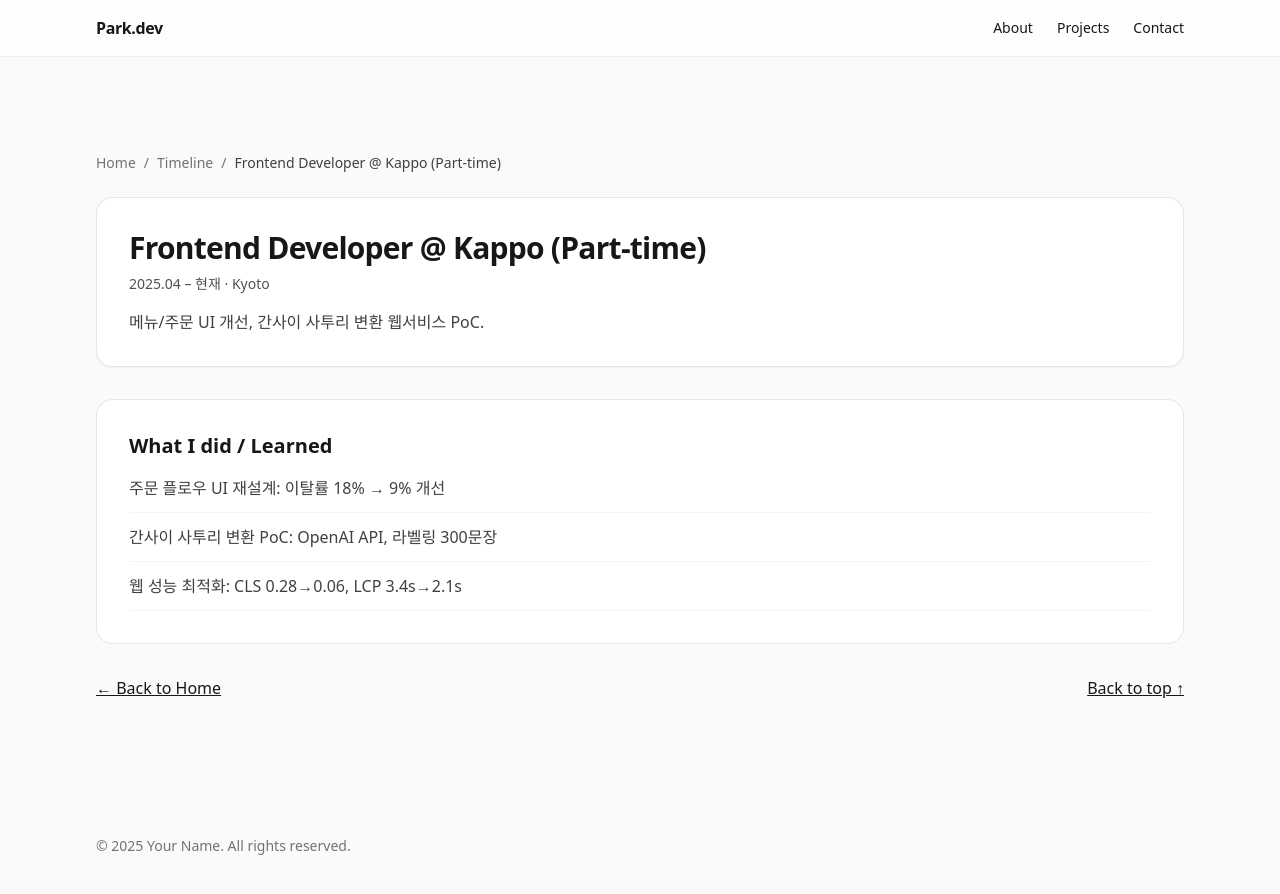
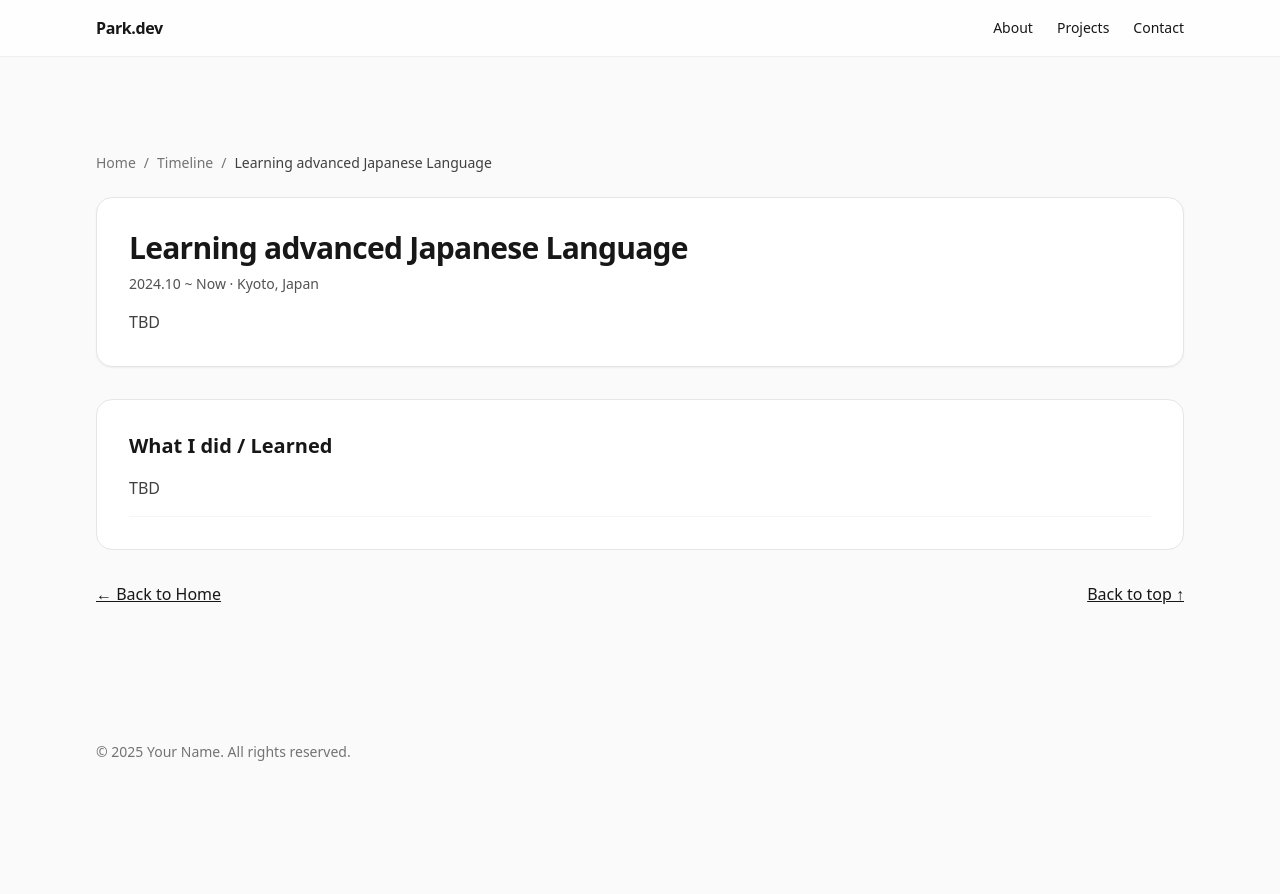
Before and after one commit to jongik96/portfolio, a React (Create React App) app: page /timeline/kappo-frontend-parttime in a window 1280 px wide. After the commit the page ends 802 px from the top, so only its background shows below. Built offline with nearby package versions, Linux system fonts and the light colour scheme.

Commit message:
data update

```diff
--- a/src/components/Hero.jsx
+++ b/src/components/Hero.jsx
@@ -26,7 +26,7 @@
         </p>
 
         <p className="mt-4 sm:mt-6 leading-relaxed text-[15px] sm:text-base">
-          {resume.summary || "（パク・ジョンイク）と申します。私は、着実に成長するフロントエンド開発者になるために、毎日短い時間でも学習を続け、復習や新しい知識の習得に時間を投資しています。また、複数回のプロジェクト経験を通じて、UI/UXを意識した開発や、バックエンド開発者・Webデザイナーなど多様なメンバーとの協働の重要性を身をもって実感しました。その中で、JiraやGitなどのツール理解を深め、円滑なコミュニケーションの重要性も常に意識しています。React、Next.js、TypeScriptを用いた開発を得意としており、AWSを活用したインフラ構築の経験も豊富にあります。"}
+          {resume.summary || "（パク・ジョンイク）と申します。私は、着実に成長するフロントエンド開発者になるために、毎日短い時間でも学習を続け、復習や新しい知識の習得に時間を投資しています。また、複数回のプロジェクト経験を通じて、UI/UXを意識した開発や、バックエンド開発者・Webデザイナーなど多様なメンバーとの協働の重要性を身をもって実感しました。その中で、JiraやGitなどのツール理解を深め、円滑なコミュニケーションの重要性も常に意識しています。React、Next.js、TypeScriptを用いた開発を得意としており、AWS,Linux Languageを活用したインフラ構築の経験も豊富にあります。"}
         </p>
 
         {/* 하이라이트 */}
--- a/src/data/resume.jsx
+++ b/src/data/resume.jsx
@@ -3,27 +3,31 @@
   timeline: [
     {
       slug: "kappo-frontend-parttime",
-      title: "Frontend Developer @ Kappo (Part-time)",
-      period: "2025.04 – 현재",
-      place: "Kyoto",
-      desc: "메뉴/주문 UI 개선, 간사이 사투리 변환 웹서비스 PoC.",
+      title: "Learning advanced Japanese Language",
+      period: "2024.10 ~ Now",
+      place: "Kyoto, Japan",
+      desc: "TBD",
       details: [
-        "주문 플로우 UI 재설계: 이탈률 18% → 9% 개선",
-        "간사이 사투리 변환 PoC: OpenAI API, 라벨링 300문장",
-        "웹 성능 최적화: CLS 0.28→0.06, LCP 3.4s→2.1s",
+        "TBD",
       ],
     },
     {
       slug: "web-developer-seoul",
       title: "Web Front-end Developer",
       period: "2022.4 – 2024.8",
-      place: "Seoul, Republic of Korea",
+      place: "Fatherslab.Inc, Seoul, Republic of Korea",
       desc: "フロントエンド開発者として勤務 ",
       desc_detail: "約2年半の間に2つのプロジェクトに参加し、実務への理解度、同僚とのコミュニケーションや協働能力、そしてサーバー管理に関するスキルを向上させました。",
       details: [
         "入社時点で開始されていたWebサイト開発プロジェクトに参加し、2年間にわたり企画段階から設計、デザイン、開発、テスト、保守まで、プロジェクトの全工程に携わることで大きな経験を積むことができました。",
         "フロントエンド開発者として、デザイナー、Webパブリッシャー、バックエンド開発者と連携しながら、Webサイト全体のUI/UX開発や、AWSを用いたサーバーインフラ構築も担当しました。",
         "さらに、2023年9月からの1年間は既存のWebプロジェクトと並行して、Automotiveアプリ開発プロジェクトにも参加しました。台湾やインドなど複数の開発会社との協働を通じて、IT業務に必要な英語力を向上させることができ、またBluetooth機能の開発にあたりJavaやC++を使用することで、Automotiveシステムに関する理解も深めることができました。",
+        {
+          text: "代表プロジェクト）ビッグデータアルゴリズムを活用したPythonベースの釣り場推薦Webアプリ",
+          links: [
+            { type: "link",    url: "https://fatherslab.com/page/home/home.html", label: "Company URL" }
+          ]
+        },
       ],
     },
           {
--- a/src/pages/TimelineDetail.jsx
+++ b/src/pages/TimelineDetail.jsx
@@ -1,8 +1,30 @@
 // src/pages/TimelineDetail.jsx
 import { useEffect } from "react";
 import { useParams, Link, useNavigate } from "react-router-dom";
-import { FaGithub } from "react-icons/fa";
+import { FaGithub, FaExternalLinkAlt } from "react-icons/fa";
 import resume from "../data/resume";
+
+function LinkBadge({ link }) {
+  const map = {
+    github: { icon: <FaGithub />, defaultLabel: "GitHub" },
+    link:   { icon: <FaExternalLinkAlt />, defaultLabel: "Link" },
+  };
+  const meta = map[link.type] ?? map.link;
+  const label = link.label || meta.defaultLabel;
+
+  return (
+    <a
+      href={link.url}
+      target="_blank"
+      rel="noopener noreferrer"
+      className="inline-flex items-center gap-1 px-3 py-1.5 rounded-md border border-neutral-200 dark:border-neutral-700 hover:bg-pastel-accent/20 transition text-sm"
+      aria-label={`${label} を開く`}
+    >
+      <span className="text-base">{meta.icon}</span>
+      <span>{label}</span>
+    </a>
+  );
+}
 
 export default function TimelineDetail() {
   const { slug } = useParams();
@@ -47,53 +69,27 @@
         <div className="bg-white rounded-2xl border border-neutral-200 dark:border-neutral-800 p-6 md:p-8">
           <h2 className="text-xl font-semibold mb-4">What I did / Learned</h2>
 
-          <ul className="space-y-3">
+          <ul className="space-y-4">
             {details.map((d, i) => (
-              <li
-                key={i}
-                className="flex flex-col sm:flex-row sm:items-center sm:justify-between gap-2 border-b border-neutral-100 dark:border-neutral-800 pb-3"
-              >
+              <li key={i} className="flex flex-col gap-2 border-b border-neutral-100 dark:border-neutral-800 pb-4">
                 <p className="text-neutral-700 dark:text-neutral-300">{d.text}</p>
 
-                {/* 깃허브 링크(옵션) — d.github: string | string[] 지원 */}
-                {d.github && (
+                {/* 여러 하이퍼링크 지원: github/demo/doc/slide/video/link 등 */}
+                {Array.isArray(d.links) && d.links.length > 0 && (
                   <div className="flex flex-wrap gap-2">
-                    {(Array.isArray(d.github) ? d.github : [d.github]).map((url, idx) => (
-                      <a
-                        key={idx}
-                        href={url}
-                        target="_blank"
-                        rel="noopener noreferrer"
-                        className="inline-flex items-center gap-1 px-3 py-1.5 rounded-md border border-neutral-200 dark:border-neutral-700 hover:bg-pastel-accent/20 transition text-sm"
-                      >
-                        <FaGithub className="text-base" />
-                        <span>GitHub</span>
-                      </a>
-                    ))}
+                    {d.links.map((lnk, idx) => <LinkBadge key={idx} link={lnk} />)}
                   </div>
                 )}
               </li>
             ))}
           </ul>
 
-          {/* 항목 외에 추가 레포 전체 목록이 있으면 (옵션) */}
-          {Array.isArray(item.repos) && item.repos.length > 0 && (
+          {/* 공통 링크 섹션(옵션) */}
+          {Array.isArray(item.links) && item.links.length > 0 && (
             <div className="mt-6">
-              <h3 className="font-medium mb-2">関連リポジトリ</h3>
+              <h3 className="font-medium mb-2">関連リンク</h3>
               <div className="flex flex-wrap gap-2">
-                {item.repos.map((r, idx) => (
-                  <a
-                    key={idx}
-                    href={r.url}
-                    target="_blank"
-                    rel="noopener noreferrer"
-                    className="inline-flex items-center gap-1 px-3 py-1.5 rounded-md border border-neutral-200 dark:border-neutral-700 hover:bg-pastel-accent/20 transition text-sm"
-                    aria-label={`GitHub: ${r.label}`}
-                  >
-                    <FaGithub className="text-base" />
-                    <span>{r.label || "GitHub"}</span>
-                  </a>
-                ))}
+                {item.links.map((lnk, i) => <LinkBadge key={i} link={lnk} />)}
               </div>
             </div>
           )}
```
